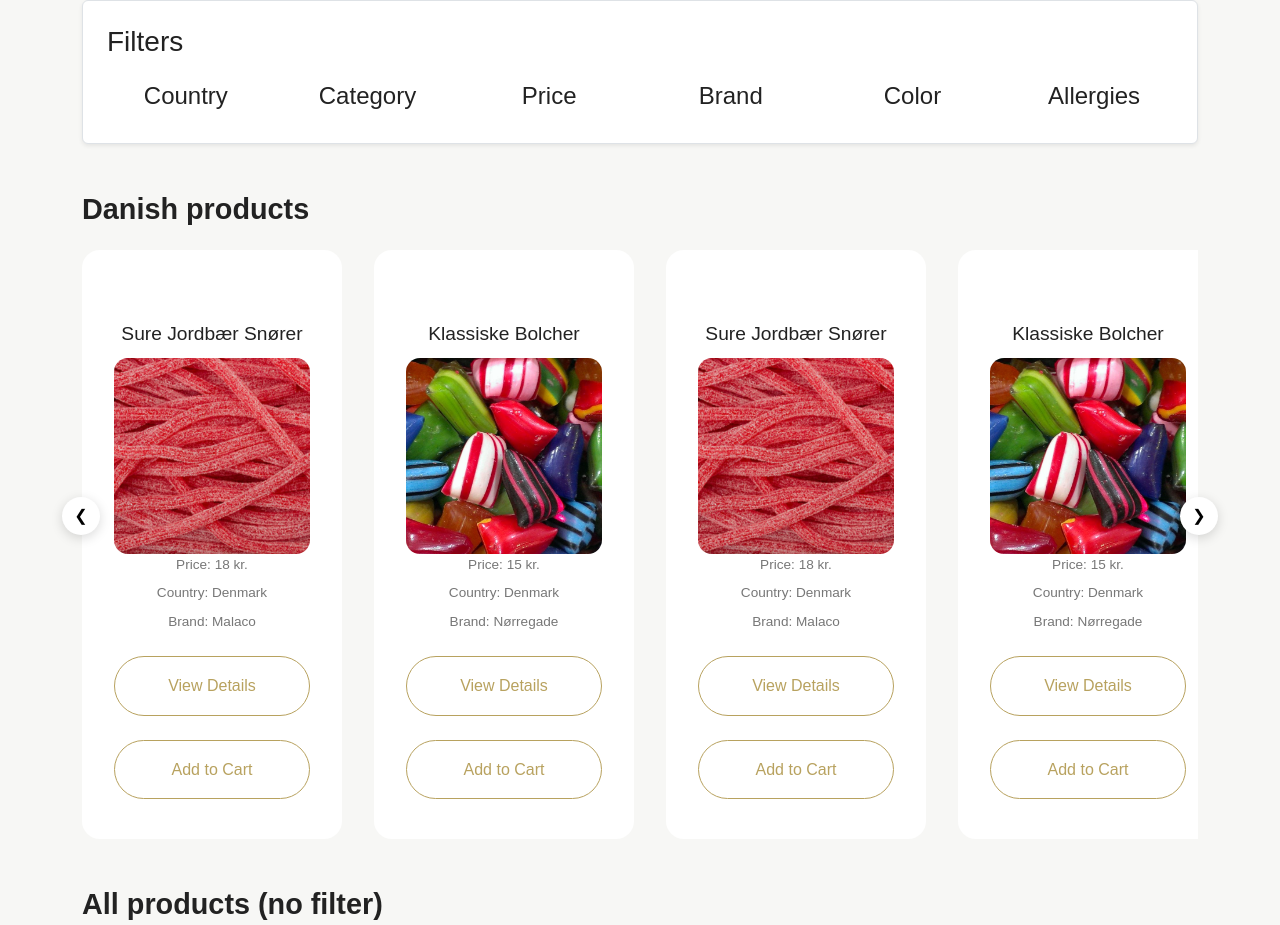
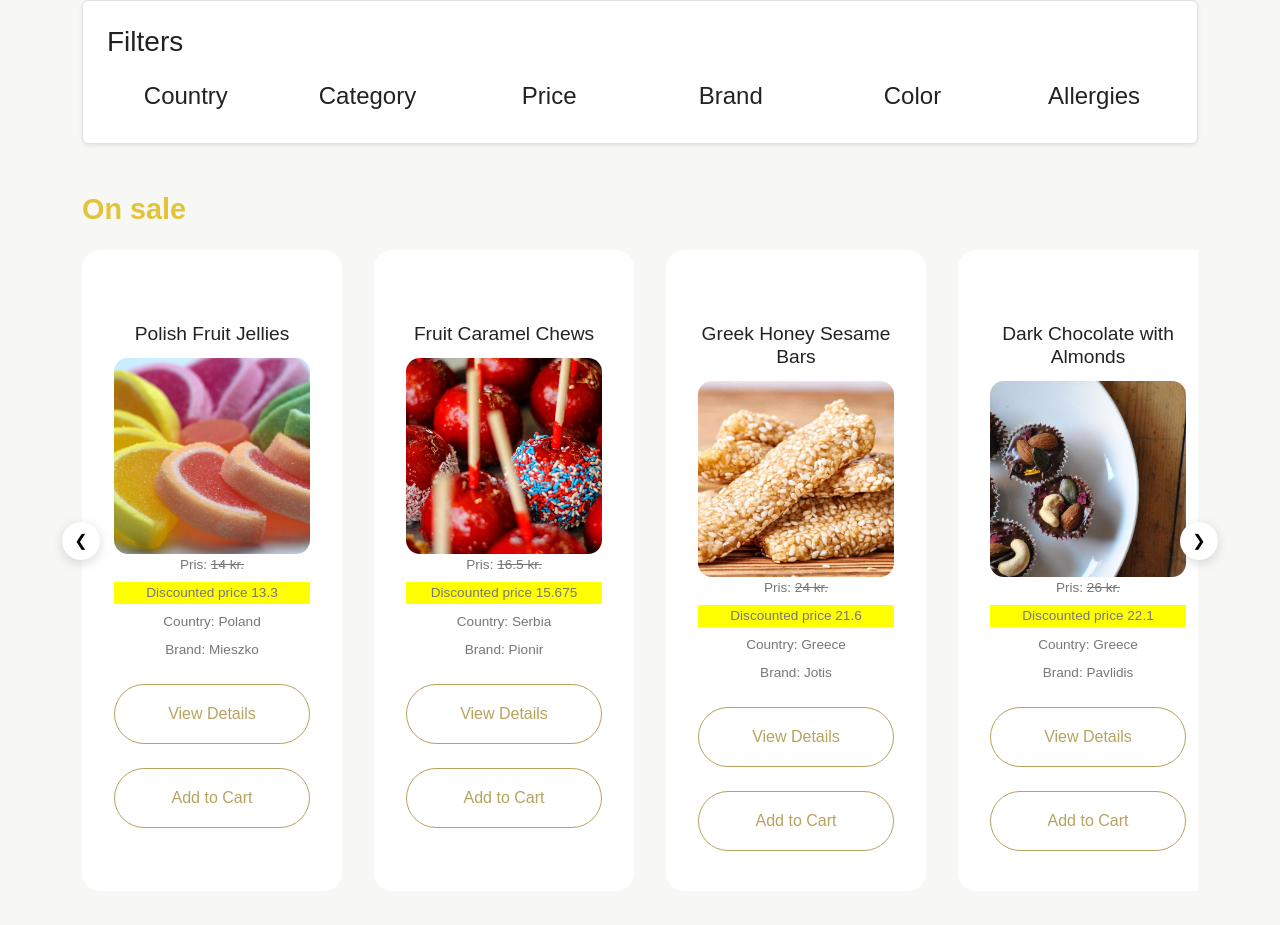
Before and after one commit to leakrullp/candy-webshop, a plain HTML site: page index.html in a window 1280 px wide. Shown: the part 500-1425 px from the top of the page. Drawn offline with nearby package versions, Linux system fonts and the light colour scheme; a web font is replaced by a local one.

Commit message:
Added discount banner and price

```diff
--- a/Products/productCard.js
+++ b/Products/productCard.js
@@ -5,7 +5,9 @@ export function createProductCard(p) {
   card.innerHTML = `
     <h2>${p.name}</h2>
     <img src="${p.image}" width="200" alt="${p.name}" />
-    <p>Price: ${p.price} kr.</p>
+    <p>Pris:
+    ${p.discount > 0 ? `<del>${p.price} kr.</del>` : `${p.price} kr.`}</p>
+    ${p.discount > 0 ?`<p style="background-color:#ffff00">Discounted price ${p.price -(p.discount/100 * p.price)} </p>` : ""}
     <p>Country: ${p.country}</p>
     <p>Brand: ${p.brand}</p>
     <button class="view-btn" data-id="${p.id}">View Details</button>
--- a/index.html
+++ b/index.html
@@ -86,6 +86,7 @@
         </section>
         <div id="banner-1"></div>
         <div id="banner-2"></div>
+        <div id="banner-3"></div>
     </main>
 
     <script type="module" src="../navbar.js"></script>
@@ -97,10 +98,14 @@
         import { candyProducts } from "./Products/products.js";
         import { ProductBanner } from "./Products/productBanner.js";
 
-        ProductBanner("banner-1", "Danish products", candyProducts,
+        ProductBanner("banner-1", "On sale", candyProducts,
+            p => p.discount > 0
+        );
+
+        ProductBanner("banner-2", "Danish products", candyProducts,
             p => p.country === "Denmark"
         );
-        ProductBanner("banner-2", "All products (no filter)", candyProducts,
+        ProductBanner("banner-3", "All products (no filter)", candyProducts,
             // p => p.country === "Denmark"
         );
 
--- a/styles.css
+++ b/styles.css
@@ -364,3 +364,8 @@ body {
 .btn-secondary {
   background-color: #777 !important;
 }
+
+#banner-1 .product-banner-title{
+  color: #e3c439;
+
+}
```
